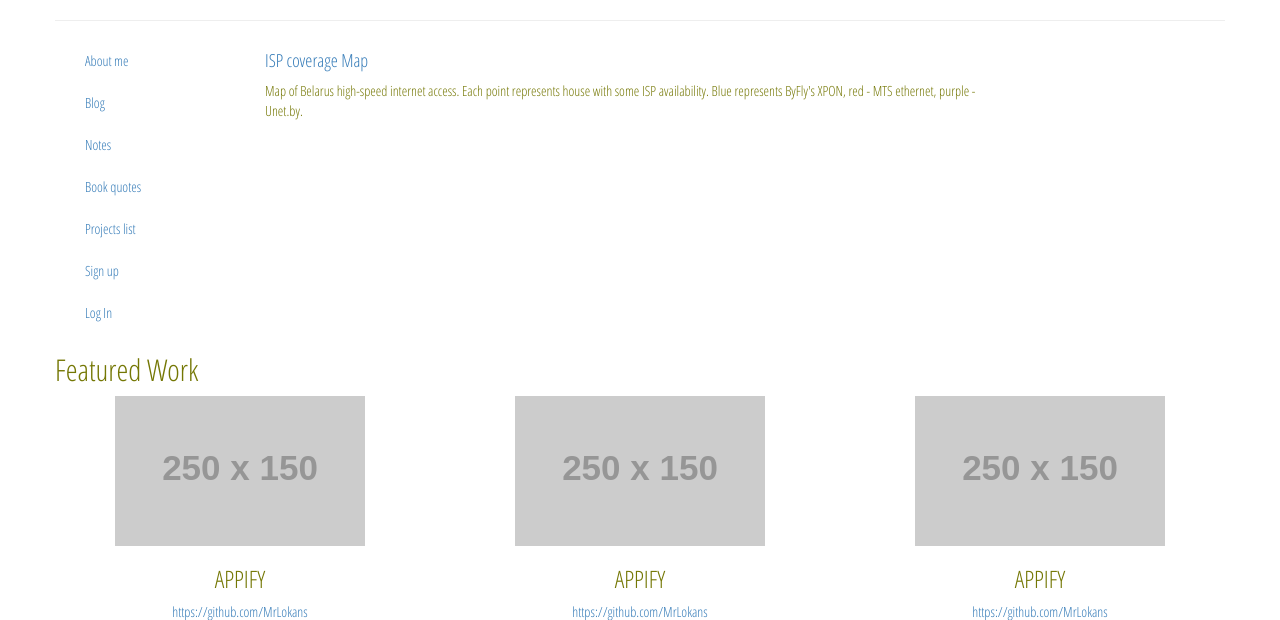
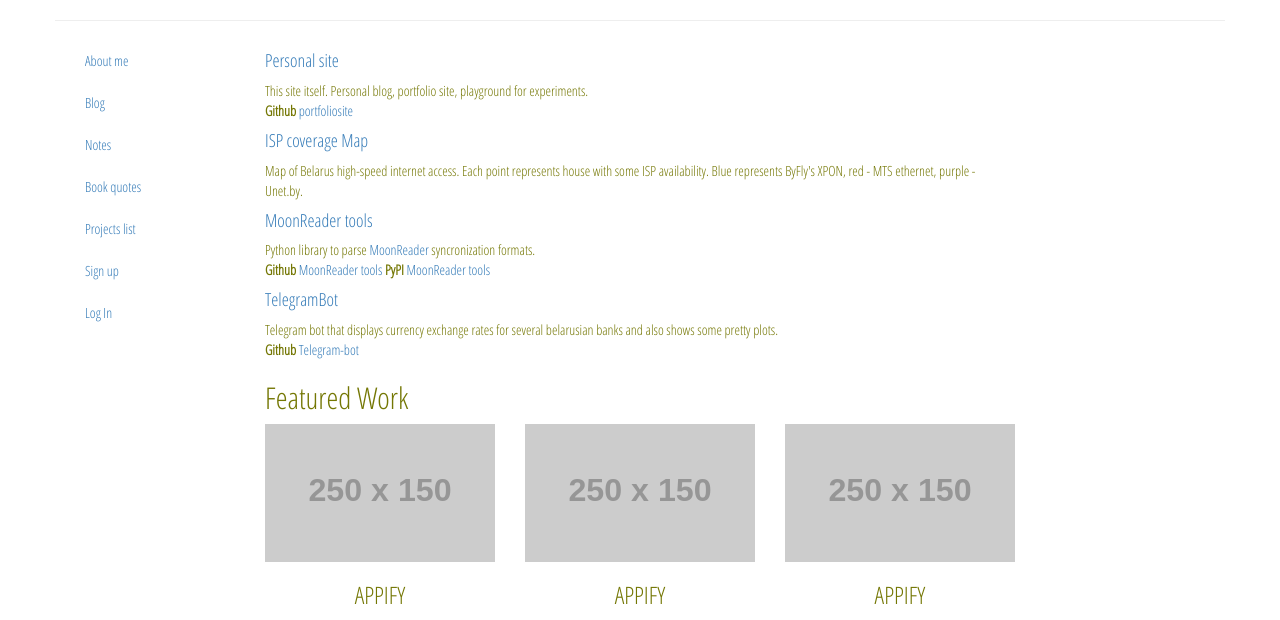
Before and after one commit to MrLokans/portfoliosite, a Django app: page /projects in a window 1280 px wide. Shown: the part 148-768 px from the top of the page. Run offline with Django 3.2, Linux system fonts and the light colour scheme; grey boxes labelled with a size stand in for pictures from a placeholder-image service; some libraries are stand-ins or nearby versions.

Commit message:
New projects descriptions added. References issue #14

```diff
--- a/personal_site/blog/templates/projects.html
+++ b/personal_site/blog/templates/projects.html
@@ -1,6 +1,19 @@
 {% extends "base.html" %}
 {% block content %}
     <div class="projects">
+        <div class="project-block">
+            <h4 class="project-header">
+                <a href="/">Personal site</a>
+            </h4>
+            <div class="project-description">
+                This site itself. Personal blog, portfolio site, playground for experiments.
+                <br/>
+                <div class="project-links">
+                    <strong class="project-link-title">Github</strong>
+                    <a class="project-link" href="https://github.com/MrLokans/portfoliosite">portfoliosite</a
+                </div>
+            </div>
+        </div>
         <div class="project-block">
             <h4 class="project-header">
                 <a href="/projects/providers">ISP coverage Map</a>
@@ -10,6 +23,35 @@
                 Blue represents ByFly's XPON, red - MTS ethernet, purple - Unet.by.
             </div>
         </div>
+        <div class="project-block">
+            <h4 class="project-header">
+                <a href="https://github.com/MrLokans/MoonReader_tools">MoonReader tools</a>
+            </h4>
+            <div class="project-description">
+                Python library to parse <a href="http://www.moondownload.com/">MoonReader</a> syncronization formats.
+                <br/>
+                <div class="project-links">
+                    <strong class="project-link-title">Github</strong>
+                    <a class="project-link" href="https://github.com/MrLokans/MoonReader_tools">MoonReader tools</a>
+                    <strong class="project-link-title">PyPI</strong>
+                    <a class="project-link" href="https://pypi.python.org/pypi/moonreader_tools">MoonReader tools</a>
+                </div>
+            </div>
+        </div>
+        <div class="project-block">
+            <h4 class="project-header">
+                <a href="https://github.com/MrLokans/bank_telegram_bot">TelegramBot</a>
+            </h4>
+            <div class="project-description">
+                Telegram bot that displays currency exchange rates for several belarusian banks
+                and also shows some pretty plots.
+                <br/>
+                <div class="project-links">
+                    <strong class="project-link-title">Github</strong>
+                    <a class="project-link" href="https://github.com/MrLokans/bank_telegram_bot">Telegram-bot</a>
+                </div>
+            </div>
+        </div>
 
     </div>
 {% endblock content %}
```
